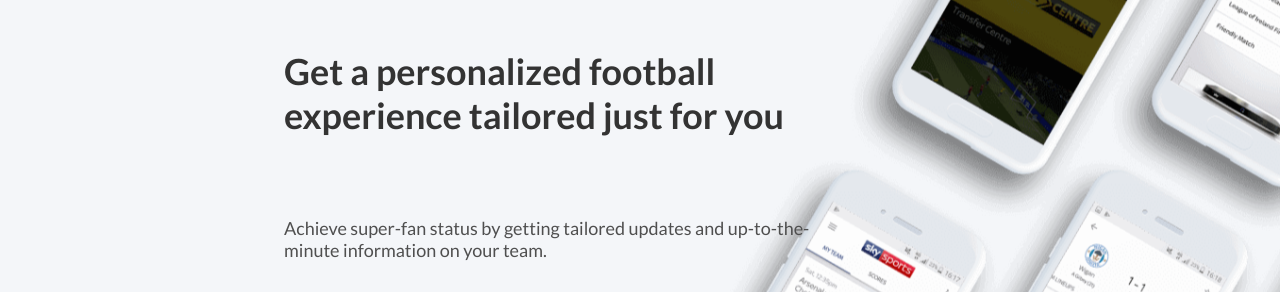
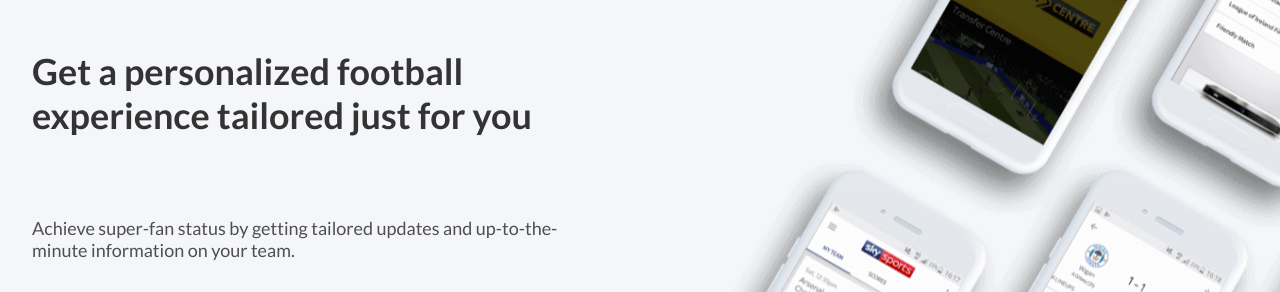
Before and after one commit to voromahery/front-end-assessment, a plain HTML site: page index.html in a window 1280 px wide. Shown: the part 80-372 px from the top of the page. Drawn offline with Linux system fonts and the light colour scheme; files whose address does not match are found by name.

Commit message:
Use max-width and margin-left to separate the background image and the section

```diff
--- a/css/index.css
+++ b/css/index.css
@@ -28,21 +28,13 @@ body {
 ul {
   list-style: none; }
 
-@media (min-width: 1000px) {
+@media (min-width: 375px) {
   body {
     margin: auto;
-    /* display: grid;
-      grid-template-columns: 60% 40%;
-      background-image: url("../img/bg_header.png");
-      background-position: 130% 70%;
-      background-size: 60%;
-      background-repeat: no-repeat; */
-    /* padding-inline-start: calc(var(--padding-inline) * 2);
-      padding-inline-end: calc(var(--padding-inline) * 2); */ } }
+  } }
 
 .masthead {
   display: flex;
-  flex-direction: column;
   align-items: center;
   max-width: 100%; }
 
@@ -73,17 +65,17 @@ img[alt="phones"] {
   padding: 0;
   display: flex; }
 
-@media (min-width: 1000px) {
+@media (min-width: 350px) {
   .masthead {
-    display: block;
     background-image: url("../img/bg_header.png");
     background-position: calc(50vw - 11px);
     background-repeat: no-repeat; }
-  .container {
+  .masthead__container {
+    margin-inline-end: auto;
     max-width: 1114px; }
   .masthead__section {
     align-items: self-start;
-    max-width: 546px; }
+    max-width: 547px; }
   .masthead__section--header {
     font-size: 36px;
     color: #333333;
@@ -114,7 +106,7 @@ img[alt="phones"] {
   padding-inline-start: calc(var(--padding-inline) / 2);
   padding-inline-end: calc(var(--padding-inline) / 2); }
 
-@media (min-width: 365px) {
+@media (min-width: 375px) {
   .masthead__section--link-homepage_logo {
     width: 92px;
     height: 32px; }
--- a/index.html
+++ b/index.html
@@ -10,7 +10,7 @@
 
 <body>
   <header class="masthead">
-    <div class="container">
+    <div class="masthead__container">
       <section class="masthead__section">
         <a href="/" class="masthead__section--link">
           <img src="./img/logo_sports_colour.svg" class="masthead__section--link-homepage_logo" alt="sports">
@@ -36,6 +36,18 @@
       </section>
     </div>
   </header>
+  <!-- <main>
+    <article>
+      <header>
+        <h2>Get started</h2>
+      </header>
+      <h2>User-friendly Interface</h3>
+      <p>The in-game goal clips from every Premier League match are available to Guardian TV customers with a Guardian subscription.</p>
+      <p>
+        So, if you’re not a subscriber, now’s the time to make that savvy call. If that’s a step too far for you, you can still watch loads of firecracker Premier League action as long as you sign in with a free Guardian iD.
+      </p>
+    </article>
+  </main> -->
 </body>
 
 </html>
```
Lines whose indentation alone changed are shown as unchanged.
